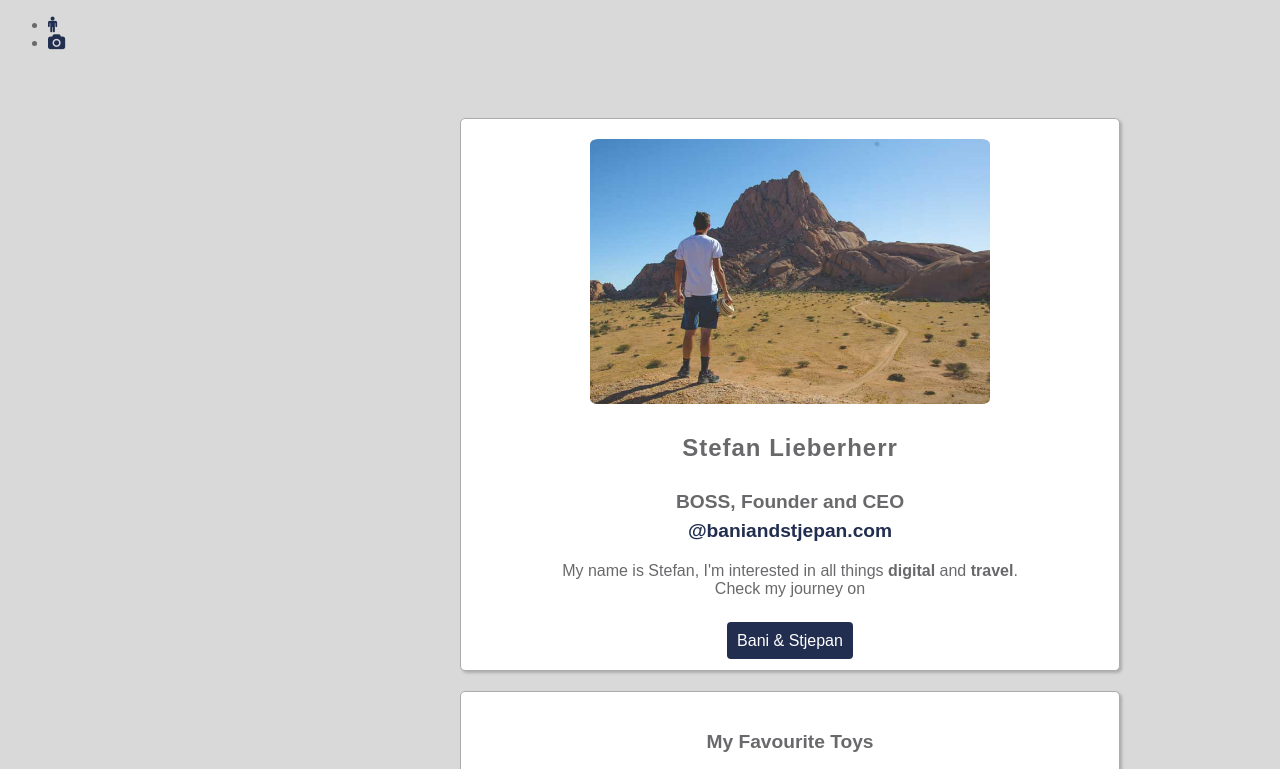
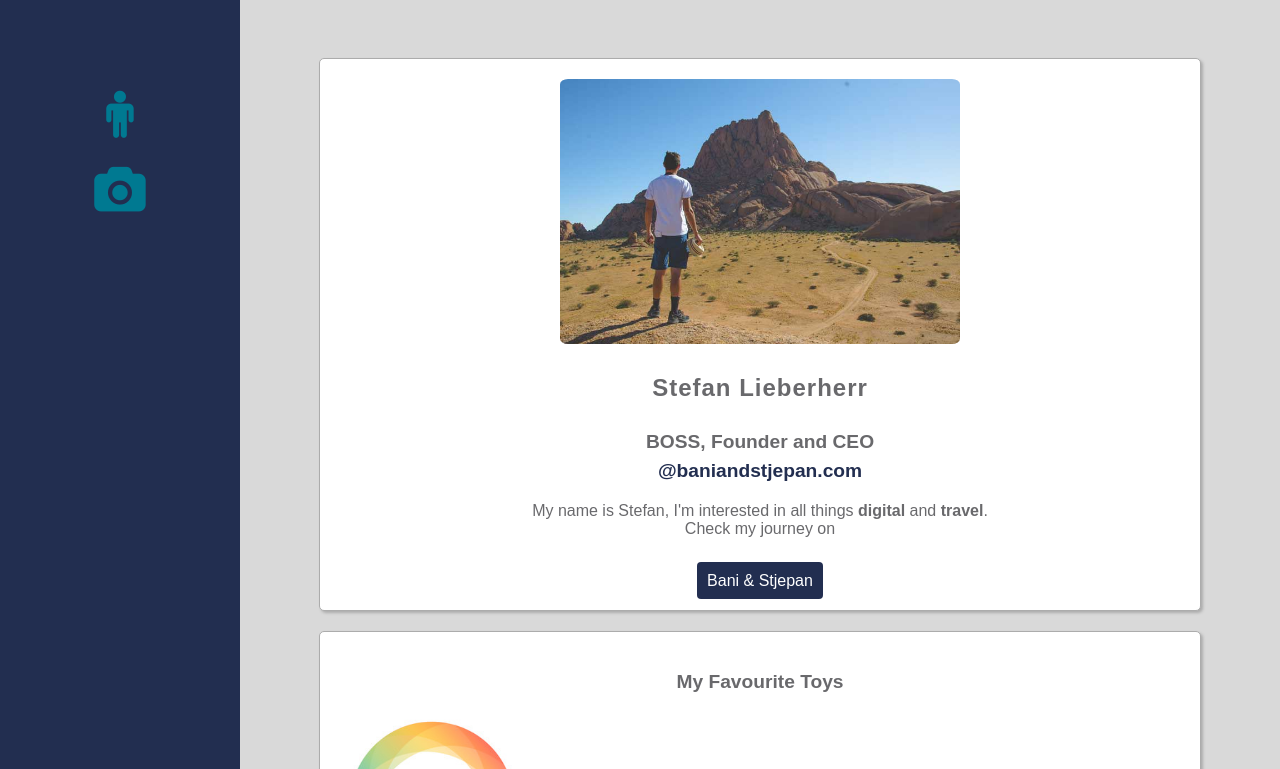
Before and after one commit to lieberherr87/profile, a plain HTML site: page index.html in a window 1280 px wide. Shown: the top 769 px of the page. Drawn offline with Linux system fonts and the light colour scheme.

Commit message:
profile page w/ sidebar

```diff
--- a/index.html
+++ b/index.html
@@ -13,21 +13,22 @@
     <link rel="stylesheet" href="style.css">
   </head>
 
+
   <body>
-  <div id="sidebar">
+  <div class="sidebar">
     <ul>
       <li>
-        <a href="#about"><i class="fa fa-male"></i></a>
+        <a href="#profile-picture"><i class="fa fa-male"></i></a>
       </li>
       <li>
-        <a href="#toys"><i class="fa fa-camera"></i></a>
+        <a href="#toys-section"><i class="fa fa-camera"></i></a>
       </li>
     </ul>
   </div>
   <div class="page-content">
     <div class="container">
       <div class="card">
-        <img src="images/profile_picture.jpg" id="profile_picture" alt="Profile Picture" width="400px">
+        <img src="images/profile_picture.jpg" id="profile-picture" alt="Profile Picture" width="400px">
         <h1>Stefan Lieberherr</h1>
         <h2>BOSS, Founder and CEO<a href="http://www.baniandstjepan.com" target="_blank"><br>@baniandstjepan.com</a></h2>
         <p>My name is Stefan, I'm interested in all things <strong>digital</strong> and <strong>travel</strong>. <br>Check my journey on
@@ -36,7 +37,7 @@
         <a href="http://www.baniandstjepan.com" target="_blank" id="website-button">Bani & Stjepan</a>
         <br>
       </div>
-      <div class="card" id="toys_section">
+      <div class="card" id="toys-section">
         <h2 class="text-center">My Favourite Toys</h2>
         <table>
           <tr>
--- a/style.css
+++ b/style.css
@@ -5,7 +5,7 @@
   color: #69696C;
 }
 
-#toys_section {
+#toys-section {
   text-align: left;
 }
 
@@ -52,7 +52,7 @@
 }
 
 .container {
-  width: 700px;
+  width: 90%;
   margin: auto;
   padding: 30px;
 }
@@ -61,7 +61,7 @@
   width: 170px;
 }
 
-#profile_picture {
+#profile-picture {
   width: 400px;
   border-radius: 2%;
 }
@@ -105,19 +105,33 @@
   text-align: center;
 }
 
-.side-bar {
+.sidebar {
   position: fixed;
-  width: 300px;
+  width: 240px;
   left: 0;
   top: 0;
   bottom: 0;
   background-color: #222E50;
+  text-align: center;
 }
 
-i {
-  font-size: 2em;
+.sidebar ul {
+  padding-top: 60px;
+  padding-left: 0px;
+  list-style: none;
+}
+
+.sidebar i {
+  font-size: 3em;
+  color: #007991;
+  line-height: 1.6em;
+  padding-left: 0px;
+}
+
+.sidebar i:hover {
+  color: white;
 }
 
 .page-content {
-  margin-left: 300px;
+  margin-left: 240px;
 }
```
Also changed, not shown: 1 other file.
